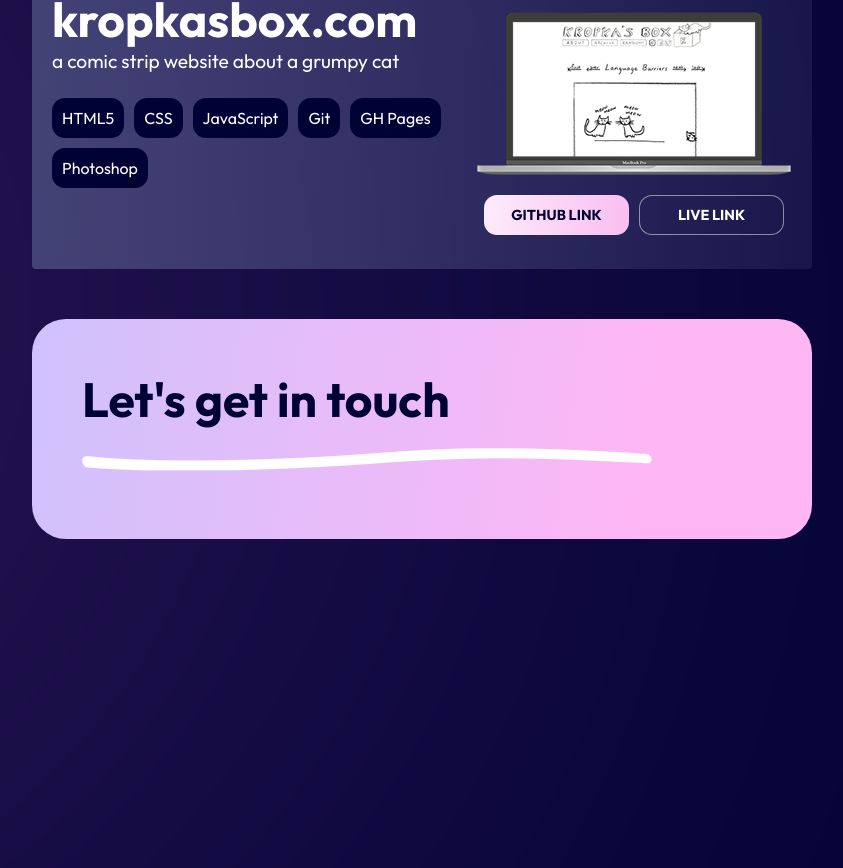
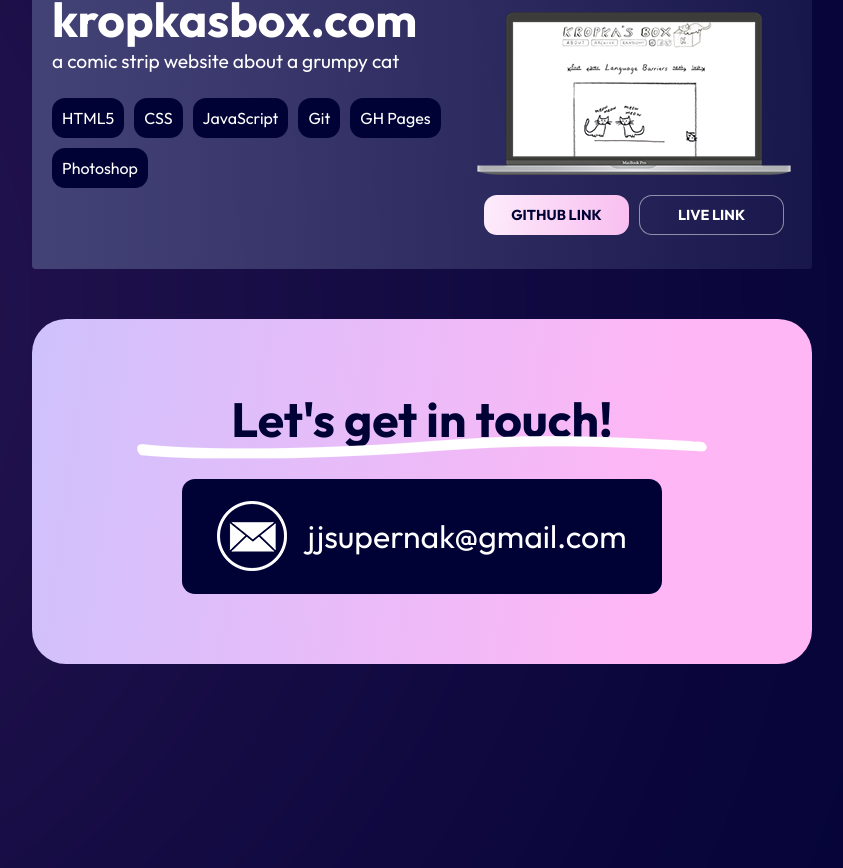
Before and after one commit to jaceksupernak/portfolio, a React (Create React App) app: page / in a window 1280 px wide. Shown: the part 2395-3263 px from the top of the page, without its empty margins (218-1061 px from the left). Built offline with nearby package versions, Linux system fonts and the light colour scheme.

Commit message:
style Contact component

```diff
--- a/src/components/button/Button.styled.tsx
+++ b/src/components/button/Button.styled.tsx
@@ -6,14 +6,16 @@ interface ButtonStyledProps {
     height: string,
     fontSize: string,
     toLowerCase?: boolean;
+    lightWeight?: boolean;
+    gapToText?: string;
 }
 
 const ButtonStyled = styled.a<ButtonStyledProps>`
     display: flex;
     align-items: center;
     justify-content: center;
-    gap: 5px;
-    font-weight: bold;
+    gap: ${({ gapToText }) => (gapToText)};
+    font-weight: ${({ lightWeight }) => (lightWeight ? 'regular' : 'bold')};
     font-size: ${({ fontSize }) => (fontSize)};
     color: ${({ type, theme }) => (type === 'primary' ? theme.primaryDark : theme.primaryLight)};
     box-shadow:${({ type, theme }) => (type === 'secondary' ? `inset 0px 0px 0px 1px ${theme.primaryLightTransparent}` : 'none')};
--- a/src/components/button/Button.tsx
+++ b/src/components/button/Button.tsx
@@ -6,6 +6,7 @@ interface iconProps {
   alt: string,
   height: string,
   width: string;
+  gapToText?: string;
 }
 
 interface ButtonProps {
@@ -16,11 +17,12 @@ interface ButtonProps {
   height: string,
   fontSize: string,
   toLowerCase?: boolean;
+  lightWeight?: boolean;
   icon?: iconProps;
 }
 
 const Button:React.FC<ButtonProps> = ({
-  type, text, href, width, height, fontSize, toLowerCase, icon,
+  type, text, href, width, height, fontSize, toLowerCase, lightWeight, icon,
 }) => (
   <ButtonStyled
     type={type}
@@ -28,7 +30,9 @@ const Button:React.FC<ButtonProps> = ({
     height={height}
     fontSize={fontSize}
     toLowerCase={toLowerCase}
+    lightWeight={lightWeight}
     href={href}
+    gapToText={icon && icon.gapToText ? icon.gapToText : '5px'}
   >
     {icon
       ? (
--- a/src/components/contact/Contact.tsx
+++ b/src/components/contact/Contact.tsx
@@ -1,6 +1,8 @@
 import React from 'react';
 import styled from 'styled-components';
+import Button from '../button/Button';
 import wavyLine from '../../assets/wavy_line.png';
+import emailIcon from '../../assets/email_icon.png';
 
 const ContactContainerStyled = styled.section`
     display: flex;
@@ -9,27 +11,130 @@ const ContactContainerStyled = styled.section`
     justify-content: center;
     border-radius: 34px;
     margin-top: 50px;
-    padding: 50px;
+    padding: 30px 0px;
+    gap: 30px;
     background: ${({ theme }) => `linear-gradient(98.09deg, ${theme.primaryDarkBrighter} -31.03%, ${theme.secondaryLightBrighter} 79.54%)`};
+
+    @media (min-width: ${({ theme }) => theme.screen.mobile}) {
+        padding: 50px 0px;
+    }
+
+    @media (min-width: ${({ theme }) => theme.screen.tablet}) {
+        padding: 50px 0px;
+    }
+
+    @media (min-width: ${({ theme }) => theme.screen.laptop}) {
+        padding: 70px 0px;
+    }
 `;
 
 const ContactTextStyled = styled.span`
     position: relative;
     font-weight: bold;
-    font-size: 3rem;
+    font-size: 1.8rem;
     color: ${({ theme }) => theme.primaryDark};
+    z-index: 1;
+
+    @media (min-width: ${({ theme }) => theme.screen.mobile}) {
+        font-size: 2rem;
+    }
+
+    @media (min-width: ${({ theme }) => theme.screen.tablet}) {
+        font-size: 3rem;
+    }
 `;
 
 const WavyLineStyled = styled.img`
+    position: absolute;
+    bottom: -28%;
+    right: 50%;
+    transform: translateX(50%);
+    max-width: 80vw;
+
+    @media (min-width: ${({ theme }) => theme.screen.tablet}) {
+        max-width: 90vw;
+    }
+
+    @media (min-width: ${({ theme }) => theme.screen.laptop}) {
+        max-width: 100vh;
+    }
+`;
+
+const ButtonStyleWrapper = styled.div`
+    a {
+        font-size: 1.2rem;
+        max-width: 85vw;
+        height: 50px;
+    }
+    a img {
+        display: none;
+    }
+
+    @media (min-width: ${({ theme }) => theme.screen.mobile}) {
+        a {
+            font-size: 1.5rem;
+            height:70px;
+        }
+    }
+
+    @media (min-width: 400px) {
+        a {
+            height: 90px;
+        }
+        a img {
+        display: block;
+        height: 50px;
+        width: 50px;
+        }
+    }
+
+    @media (min-width: ${({ theme }) => theme.screen.tablet}) {
+        a {
+            width: 400px;
+        }
+    }
+
+    @media (min-width: ${({ theme }) => theme.screen.laptop}) {
+        a {
+            font-size: 2rem;
+            width:480px;
+            height:115px;
+        }
+        a img {
+            height: 70px;
+            width: 70px;
+        }
+    }
 
 `;
 
 const Contact:React.FC = () => (
   <ContactContainerStyled>
+
     <ContactTextStyled>
-      Let&apos;s get in touch
+      Let&apos;s get in touch!
       <WavyLineStyled src={wavyLine} alt="underline" />
     </ContactTextStyled>
+
+    <ButtonStyleWrapper>
+      <Button
+        type="tertiary"
+        text="jjsupernak@gmail.com"
+        href="mailto:jjsupernak@gmail.com"
+        width="480px"
+        height="115px"
+        fontSize="2rem"
+        icon={{
+          src: emailIcon,
+          alt: 'envelope',
+          height: '70px',
+          width: '70px',
+          gapToText: '20px',
+        }}
+        toLowerCase
+        lightWeight
+      />
+    </ButtonStyleWrapper>
 
   </ContactContainerStyled>
 );
```
